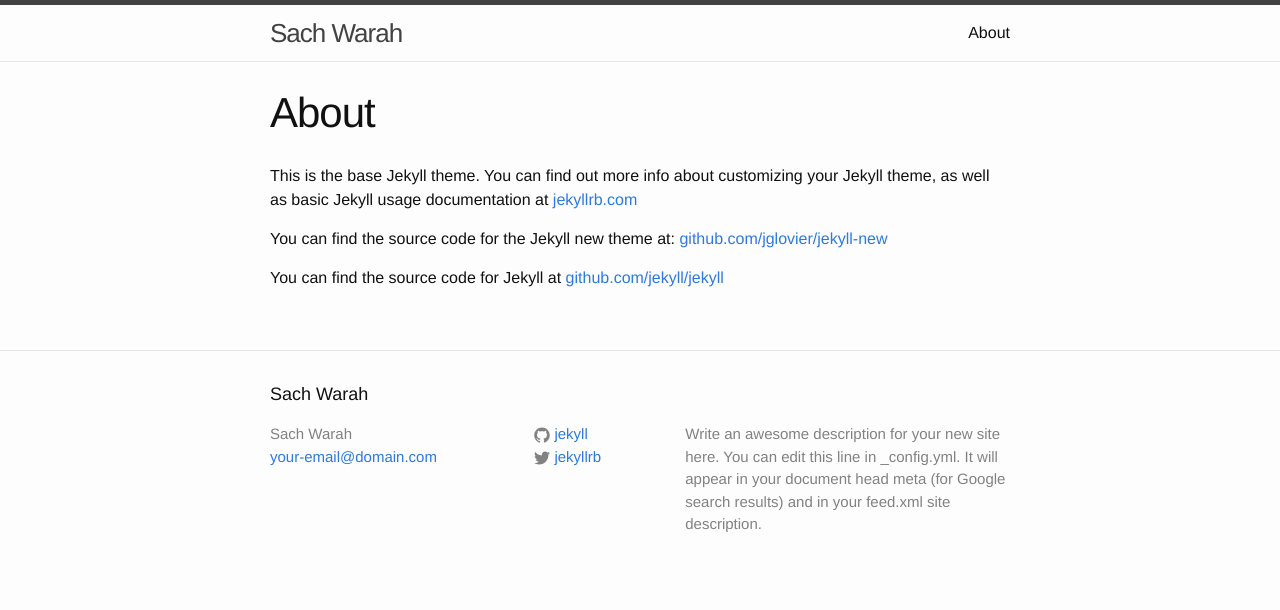
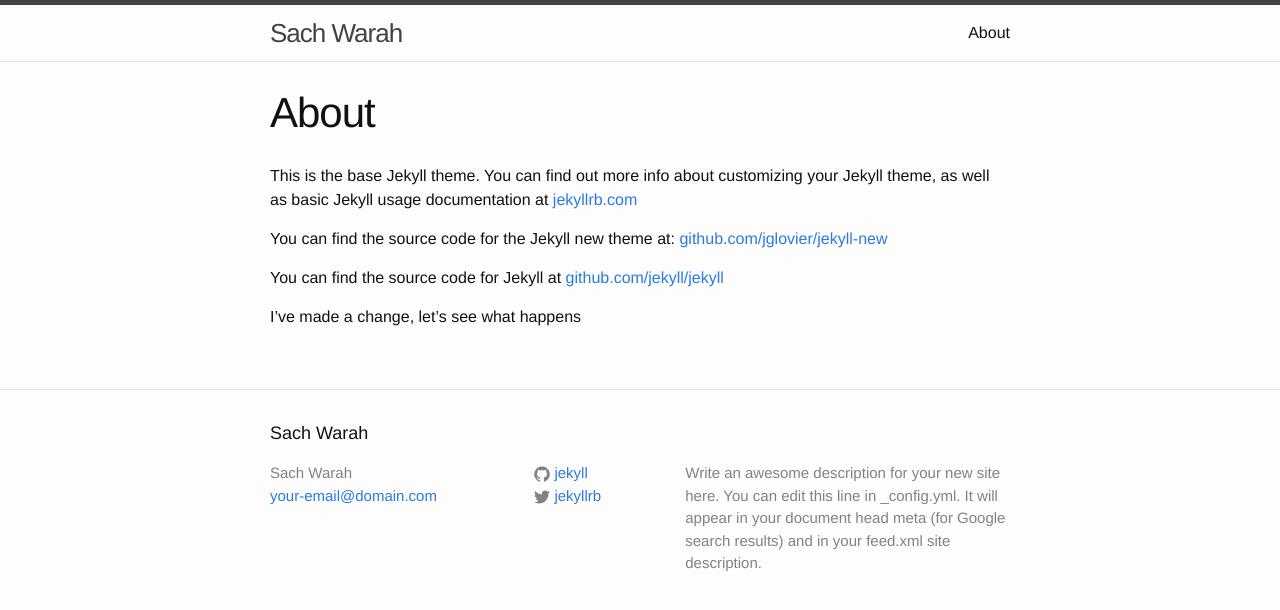
Before and after one commit to sachwarah/sachwarah.github.io, a Jekyll site: the page built from about.md, in a window 1280 px wide. Shown: the top 610 px of the page. Built offline with Jekyll 4.4.1, drawn with Linux system fonts in a browser that asks for light colours.

Commit message:
Changes About page, no build

```diff
--- a/about.md
+++ b/about.md
@@ -9,3 +9,5 @@ This is the base Jekyll theme. You can find out more info about customizing your
 You can find the source code for the Jekyll new theme at: [github.com/jglovier/jekyll-new](https://github.com/jglovier/jekyll-new)
 
 You can find the source code for Jekyll at [github.com/jekyll/jekyll](https://github.com/jekyll/jekyll)
+
+I've made a change, let's see what happens
```
